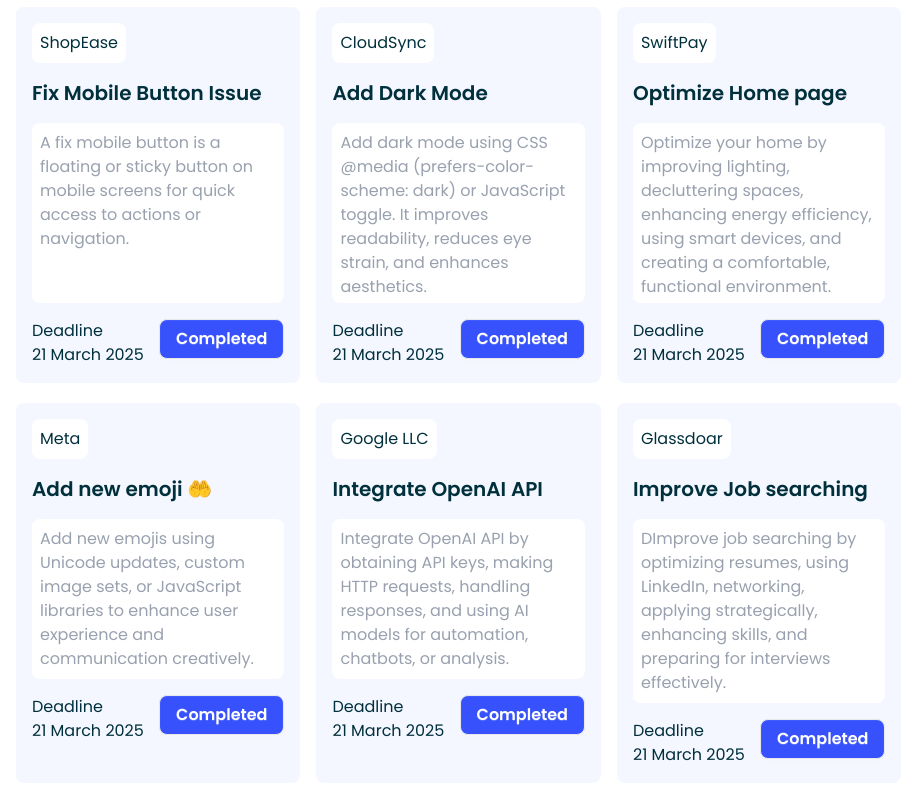
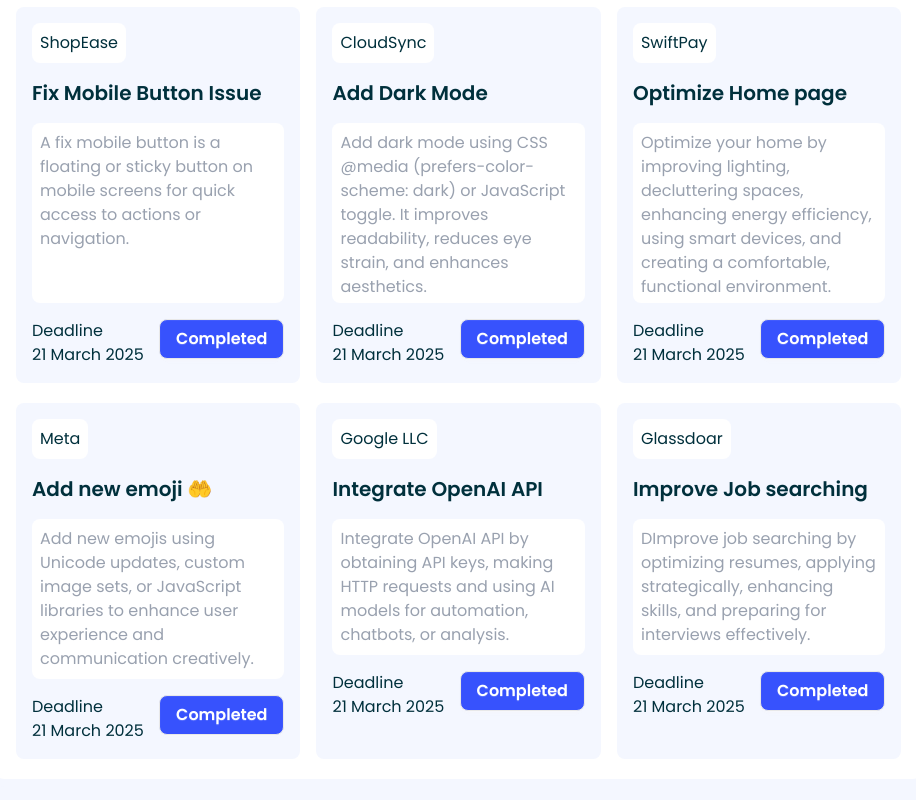
Before and after one commit to ItsMoumita/assignment-5, a plain HTML site: page index.html in a window 1280 px wide. Shown: the part 314-1114 px from the top of the page, without its empty margins (24-940 px from the left). Drawn offline with nearby package versions, Linux system fonts and the light colour scheme.

Commit message:
final project

```diff
--- a/index.html
+++ b/index.html
@@ -156,7 +156,7 @@
                     <div class="card-2 rounded-lg primary-bg p-4">
                       <p class="bg-white max-w-fit text-base p-2  rounded-lg mb-4 text-[#00303C]">Google LLC</p>
                       <h3 id="5cardTitle" class="text-xl font-semibold mb-4 text-[#00303C]">Integrate OpenAI API </h3>
-                      <p class="text-gray-400 bg-white text-base p-2 rounded-lg mb-4">Integrate OpenAI API by obtaining API keys, making HTTP requests, handling responses, and using AI models for automation, chatbots, or analysis.</p>
+                      <p class="text-gray-400 bg-white text-base p-2 rounded-lg mb-4">Integrate OpenAI API by obtaining API keys, making HTTP requests and using AI models for automation, chatbots, or analysis.</p>
 
                       <div class="flex justify-between">
                           <div>
@@ -170,7 +170,7 @@
                     <div class="card-3 rounded-lg primary-bg p-4">
                       <p class="bg-white max-w-fit text-base p-2 rounded-lg mb-4 text-[#00303C]">Glassdoar</p>
                       <h3 id="6cardTitle" class="text-xl font-semibold mb-4 text-[#00303C]">Improve Job searching  </h3>
-                      <p class="text-gray-400 bg-white text-base p-2 rounded-lg mb-4">DImprove job searching by optimizing resumes, using LinkedIn, networking, applying strategically, enhancing skills, and preparing for interviews effectively.</p>
+                      <p class="text-gray-400 bg-white text-base p-2 rounded-lg mb-4">DImprove job searching by optimizing resumes, applying strategically, enhancing skills, and preparing for interviews effectively.</p>
 
                       <div class="flex justify-between">
                           <div>
```
